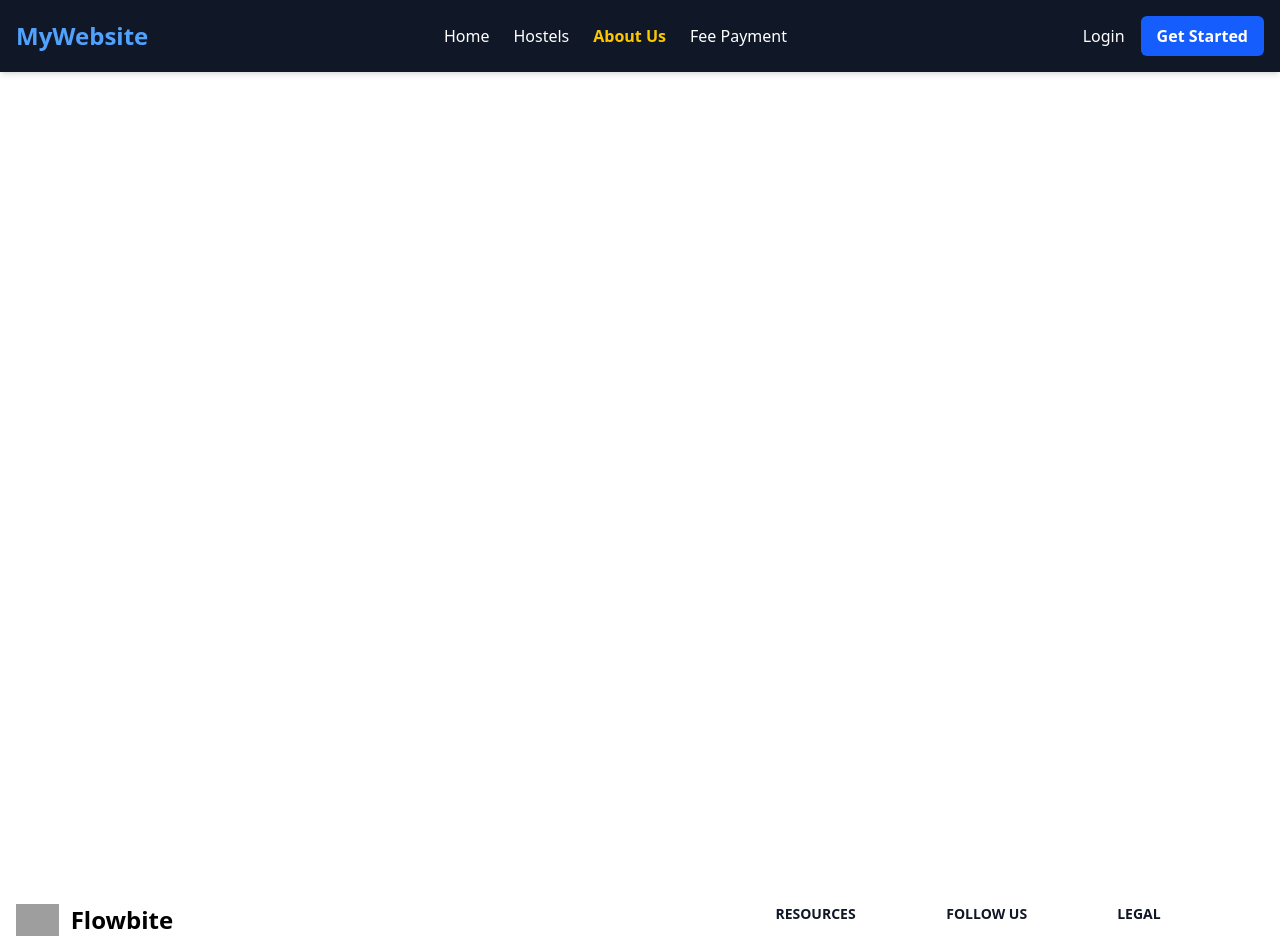
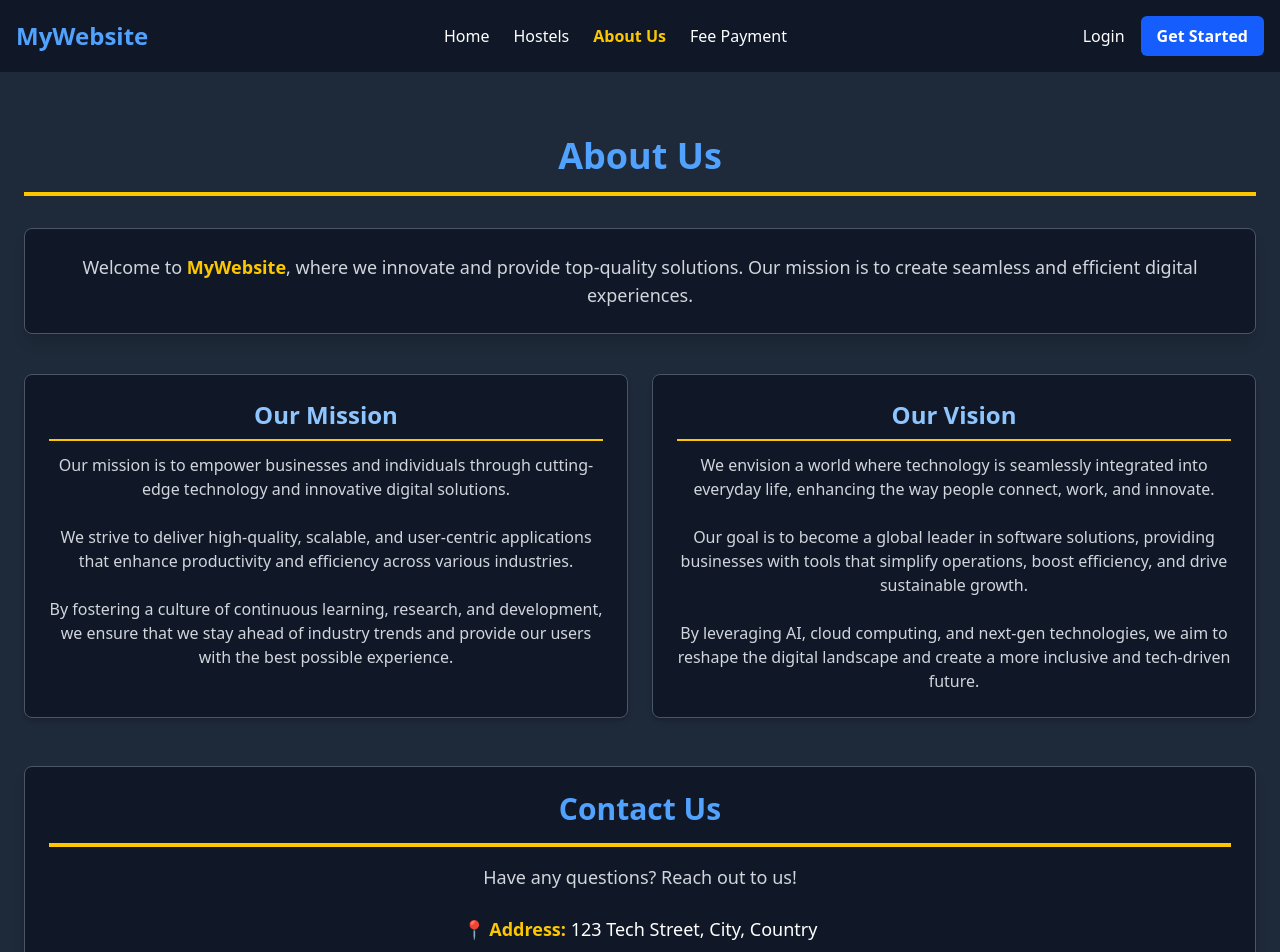
Before and after one commit to manoharm07/Hostel-Management-System, a React (Vite) app: page /about in a window 1280 px wide. Shown: the top 952 px of the page. Built offline with nearby package versions, Linux system fonts and the light colour scheme; grey boxes are pictures that could not be loaded.

Commit message:
Added About Us

```diff
--- a/src/App.jsx
+++ b/src/App.jsx
@@ -7,6 +7,7 @@ import Signup from "./components/Signup";
 import Footer from "./components/Footer";
 import HostelDetails from "./components/HostelDetails";
 import FeePaymentForm from "./components/Fee";
+import AboutUs from "./components/AboutUs";
 
 function App() {
   return (
@@ -16,10 +17,12 @@ function App() {
         <Routes>
           <Route path="/" element={<Home />} />
           <Route path="/hostels" element={<Hostels />} />
+          <Route path="/about" element={<AboutUs />} />
           <Route path="/login" element={<Login />} />
           <Route path="/signup" element={<Signup />} />
           <Route path="/hostels/:id" element={<HostelDetails />} />
           <Route path="/fee-payment" element={<FeePaymentForm />} />
+
         </Routes>
       </div>
       <Footer />
--- /dev/null
+++ b/src/components/AboutUs.jsx
@@ -0,0 +1,54 @@
+import React from "react";
+
+export default function AboutUs() {
+  return (
+    <div className="bg-gray-800 text-white min-h-screen px-6 py-16">
+      <div className="container mx-auto">
+        {/* Section Title */}
+        <h1 className="text-4xl font-bold text-blue-400 text-center mb-8 border-b-4 border-yellow-400 pb-4">About Us</h1>
+
+        {/* About Content */}
+        <div className="border border-gray-600 rounded-lg p-6 shadow-lg bg-gray-900">
+          <p className="text-gray-300 text-lg text-center">
+            Welcome to <span className="text-yellow-400 font-semibold">MyWebsite</span>, where we innovate and provide top-quality solutions. Our mission is to create seamless and efficient digital experiences.
+          </p>
+        </div>
+
+        {/* Mission & Vision Section */}
+        <div className="grid md:grid-cols-2 gap-6 mt-10">
+          <div className="border border-gray-600 rounded-lg p-6 bg-gray-900 shadow-md">
+            <h2 className="text-2xl font-semibold text-blue-300 text-center mb-3 border-b-2 border-yellow-400 pb-2">Our Mission</h2>
+            <p className="text-gray-300 text-center">
+              Our mission is to empower businesses and individuals through cutting-edge technology and innovative digital solutions.
+              <br /><br />
+              We strive to deliver high-quality, scalable, and user-centric applications that enhance productivity and efficiency across various industries.
+              <br /><br />
+              By fostering a culture of continuous learning, research, and development, we ensure that we stay ahead of industry trends and provide our users with the best possible experience.
+            </p>
+          </div>
+          <div className="border border-gray-600 rounded-lg p-6 bg-gray-900 shadow-md">
+            <h2 className="text-2xl font-semibold text-blue-300 text-center mb-3 border-b-2 border-yellow-400 pb-2">Our Vision</h2>
+            <p className="text-gray-300 text-center">
+              We envision a world where technology is seamlessly integrated into everyday life, enhancing the way people connect, work, and innovate.
+              <br /><br />
+              Our goal is to become a global leader in software solutions, providing businesses with tools that simplify operations, boost efficiency, and drive sustainable growth.
+              <br /><br />
+              By leveraging AI, cloud computing, and next-gen technologies, we aim to reshape the digital landscape and create a more inclusive and tech-driven future.
+            </p>
+          </div>
+        </div>
+
+        {/* Contact Section */}
+        <div className="mt-12 border border-gray-600 rounded-lg p-6 bg-gray-900 shadow-lg text-center">
+          <h2 className="text-3xl font-semibold text-blue-400 border-b-4 border-yellow-400 pb-4">Contact Us</h2>
+          <p className="text-lg text-gray-300 mt-4">Have any questions? Reach out to us!</p>
+          <div className="mt-6 space-y-3">
+            <p className="text-lg"><span className="font-bold text-yellow-400">📍 Address:</span> 123 Tech Street, City, Country</p>
+            <p className="text-lg"><span className="font-bold text-yellow-400">📧 Email:</span> support@example.com</p>
+            <p className="text-lg"><span className="font-bold text-yellow-400">📞 Phone:</span> +123 456 7890</p>
+          </div>
+        </div>
+      </div>
+    </div>
+  );
+}
```
